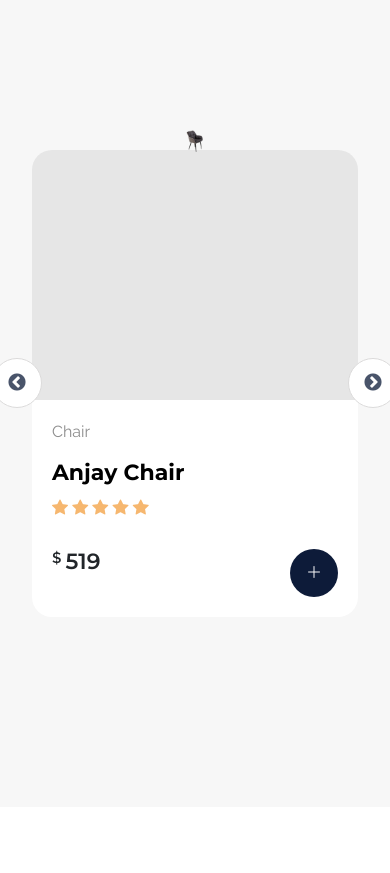
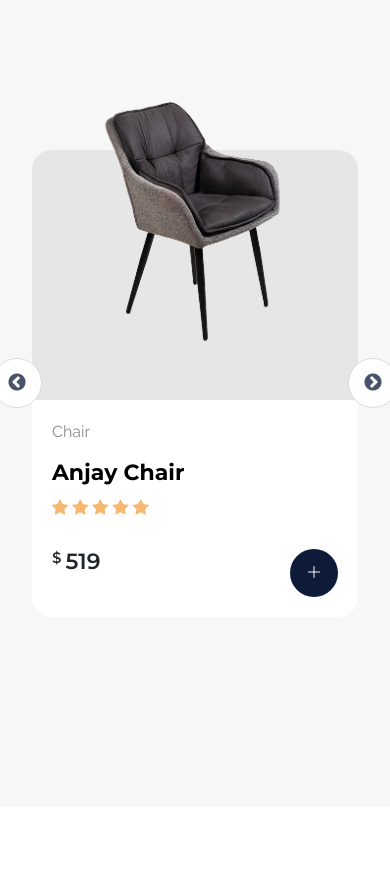
Before and after one commit to nicolas21012005/proyecto-bootstrap, a plain HTML site: page index.html in a window 390 px wide. Shown: the part 1634-2507 px from the top of the page. Drawn offline with nearby package versions, Linux system fonts and the light colour scheme.

Commit message:
Elimino estilos errados de la imagen card-review

```diff
--- a/css/styles.css
+++ b/css/styles.css
@@ -785,11 +785,6 @@ footer .terms .left {
         padding: 4px;
     }
 
-    #products .cont-img img {
-        max-width: 20px;
-        top: -20px;
-    }
-
     #reviews .card-review .cont-info {
         width: 80%;
         left: 1%;
```
